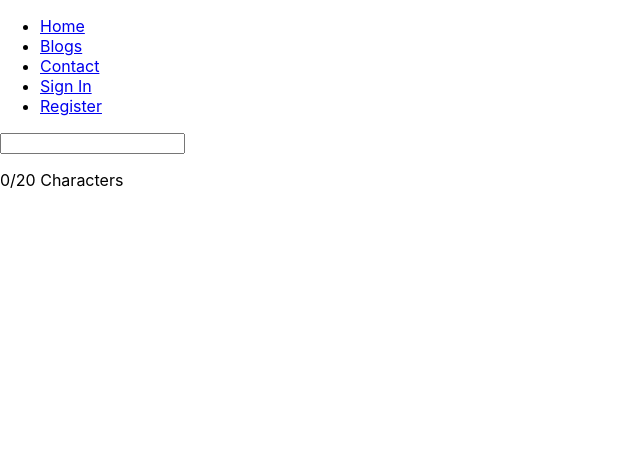
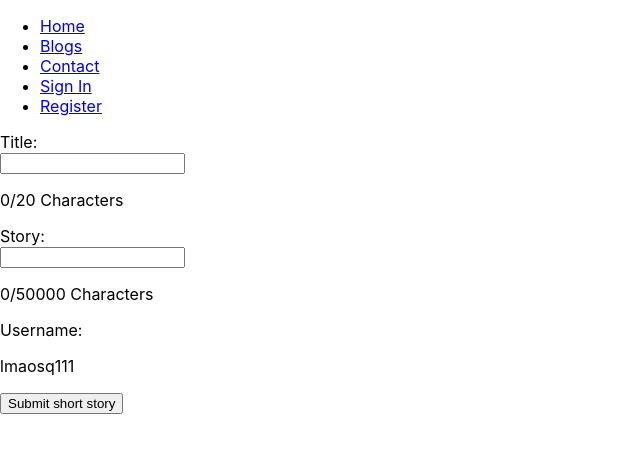
Before and after one commit to nsilz44/story-blog, a React (Create React App) app in the folder client/: page /createBlog in a window 1280 px wide. Shown: the top 452 px of the page, without its empty margins (0-640 px from the left). Built offline with nearby package versions, Linux system fonts and the light colour scheme.

Commit message:
added clientside new story code

```diff
--- a/client/src/components/InputTextBox.js
+++ b/client/src/components/InputTextBox.js
@@ -7,7 +7,8 @@ export default function InputTextBox(props) {
 
     function inputChange(e) {
         setInput(e.target.value);
-        setCountLetters(e.target.value.length)
+        setCountLetters(e.target.value.length);
+        props.onChange(input);
       };
     return(
         <div className={props.className}>
--- a/client/src/pages/CreateBlog/CreateBlog.js
+++ b/client/src/pages/CreateBlog/CreateBlog.js
@@ -1,8 +1,60 @@
+import { useState } from 'react';
 import InputTextBox from '../../components/InputTextBox'
 
+
+async function sendStory(data){
+    console.log(data)
+    return fetch('http://localhost:8080/newstory', {
+      method: 'POST',
+      headers: {
+        "content-type": "application/json"
+      },
+      body: JSON.stringify(data),
+    }).then(res => res.json())
+   }
+
 export default function CreateBlog() {
+    const [storyData,setStoryData] = useState({
+        title: '',
+        body: ''
+    });
+    const username = 'lmaosq111'
+
+    const handleTitleChanage = (InputTextBox) => {
+        setStoryData({title:InputTextBox,body:storyData.body});
+    };
+
+    const handleBodyChange = (InputTextBox) => {
+        setStoryData({title:storyData.title,body:InputTextBox});
+    };
+
+    const submitStory = async e => {
+        e.preventDefault();
+            e.preventDefault();
+            const response = await sendStory({
+              title: storyData.title,
+              body: storyData.body,
+              username:username
+            });
+            console.log(response);
+    }
     const titleLength = '20'
+    const textLength = '50000'
     return(
-        <InputTextBox maxLength={titleLength}/>
+        <div>
+            <form onSubmit={submitStory}>
+                <label> Title: </label>
+                <InputTextBox classname='title' maxLength={titleLength} onChange={handleTitleChanage}/>
+                <label> Story:</label>
+                <InputTextBox classname='text' maxLength={textLength} onChange={handleBodyChange}/>
+                <label> Username: </label>
+                <p id='username' > {username} </p>
+                <button>Submit short story</button>
+            </form>
+
+
+        </div>
+
+
     )
 }
```
